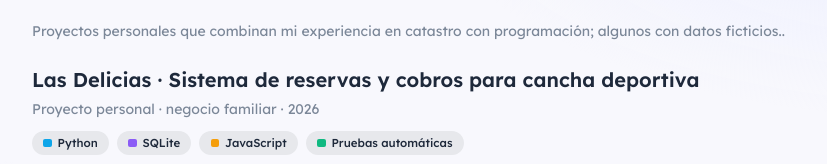
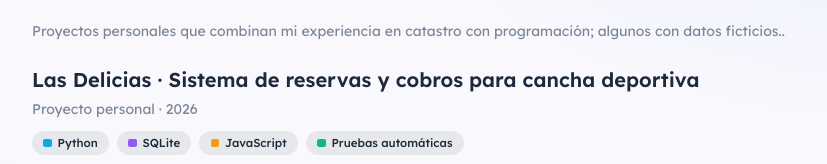
Before and after one commit to cifuentes8/portafolio, a plain HTML site: page index.html in a window 1280 px wide. Shown: the part 5704-5868 px from the top of the page, without its empty margins (120-947 px from the left). Drawn offline with nearby package versions, Linux system fonts and the light colour scheme.

Commit message:
Update index.html

```diff
--- a/index.html
+++ b/index.html
@@ -449,7 +449,7 @@
           <p class="muted text-sm mb-6">Proyectos personales que combinan mi experiencia en catastro con programación; algunos con datos ficticios..</p>
           <article class="proj reveal">
   <h4>Las Delicias · Sistema de reservas y cobros para cancha deportiva</h4>
-  <p class="muted text-sm mt-1">Proyecto personal · negocio familiar · 2026</p>
+  <p class="muted text-sm mt-1">Proyecto personal · 2026</p>
   <div class="flex flex-wrap gap-2 my-3">
     <span class="chip"><i style="background:#0ea5e9"></i>Python</span><span class="chip"><i style="background:#8b5cf6"></i>SQLite</span>
     <span class="chip"><i style="background:#f59e0b"></i>JavaScript</span><span class="chip"><i style="background:#10b981"></i>Pruebas automáticas</span>
```
